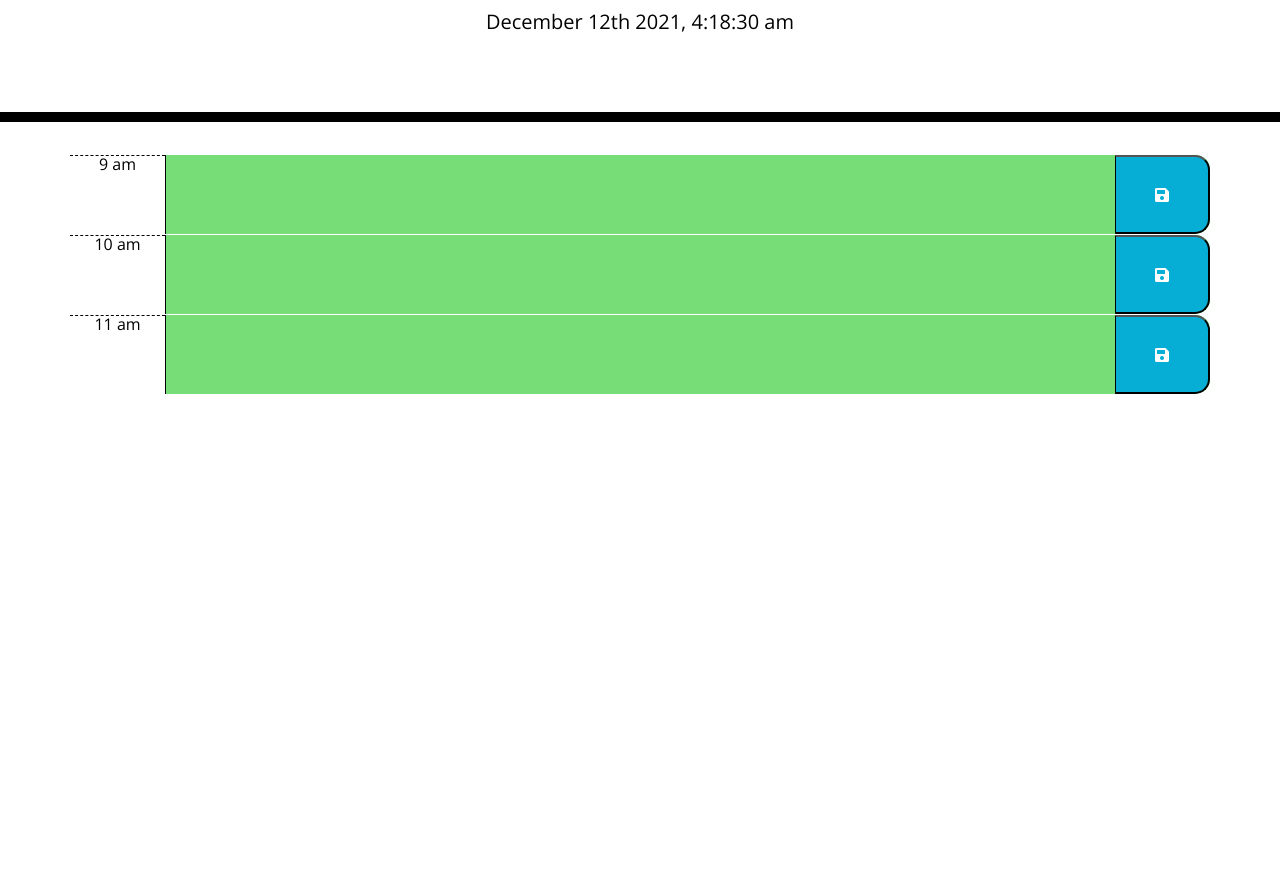
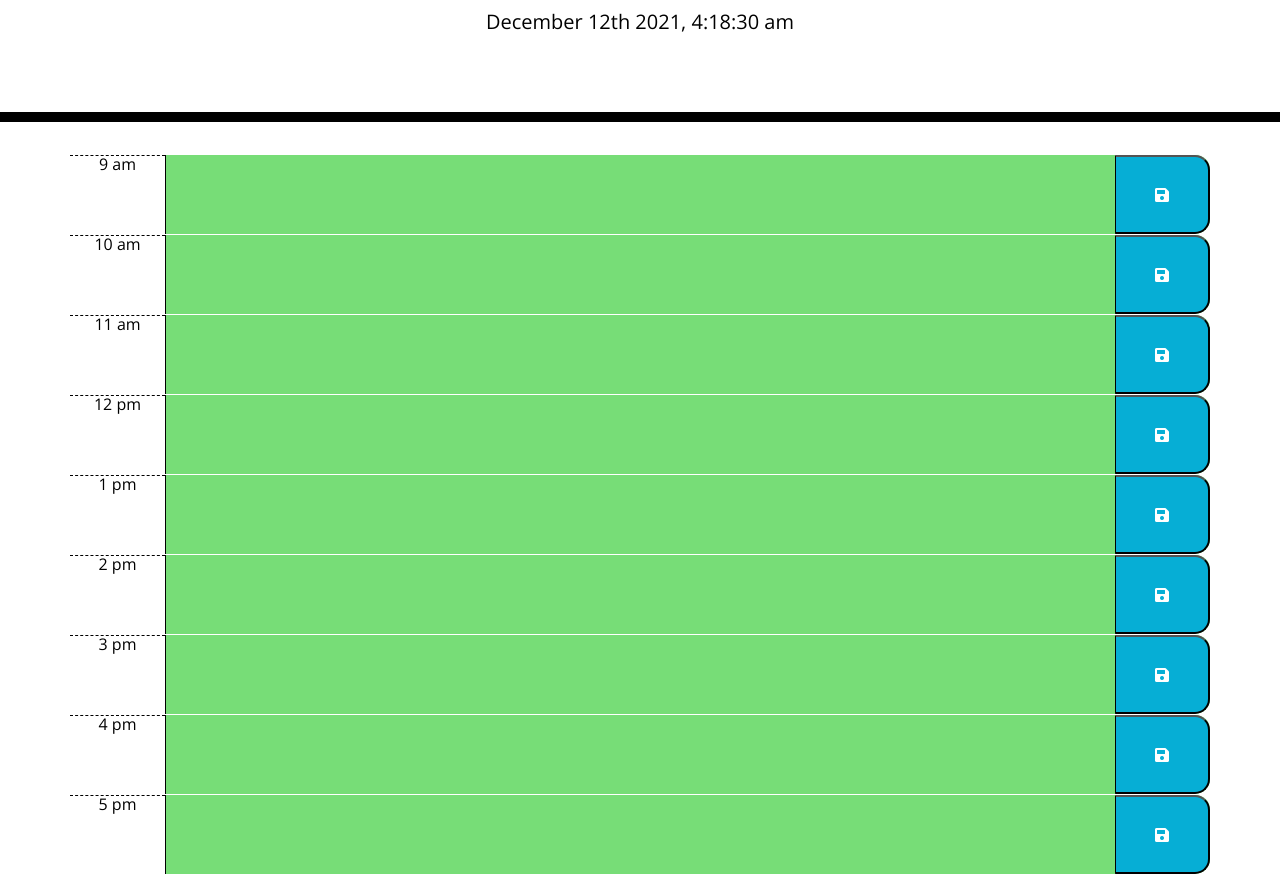
Before and after one commit to cavazosdotcom/planner, a plain HTML site: page index.html in a window 1280 px wide. Shown: the part 182-1056 px from the top of the page. Before the commit the page ends 800 px from the top, so only its background shows below. Drawn offline with nearby package versions, Linux system fonts and the light colour scheme.

Commit message:
added all html time-block divs

```diff
--- a/index.html
+++ b/index.html
@@ -35,7 +35,36 @@
       <textarea class="col-10 description"></textarea>
       <button id="11" class="col-1 save-btn"><i class="fas fa-save"></i></button>
     </div>
-
+    <div class="row time-block">
+      <div class="col-1 hour">12 pm</div>
+      <textarea class="col-10 description"></textarea>
+      <button id="12" class="col-1 save-btn"><i class="fas fa-save"></i></button>
+    </div>
+    <div class="row time-block">
+      <div class="col-1 hour">1 pm</div>
+      <textarea class="col-10 description"></textarea>
+      <button id="13" class="col-1 save-btn"><i class="fas fa-save"></i></button>
+    </div>
+    <div class="row time-block">
+      <div class="col-1 hour">2 pm</div>
+      <textarea class="col-10 description"></textarea>
+      <button id="14" class="col-1 save-btn"><i class="fas fa-save"></i></button>
+    </div>
+    <div class="row time-block">
+      <div class="col-1 hour">3 pm</div>
+      <textarea class="col-10 description"></textarea>
+      <button id="15" class="col-1 save-btn"><i class="fas fa-save"></i></button>
+    </div>
+    <div class="row time-block">
+      <div class="col-1 hour">4 pm</div>
+      <textarea class="col-10 description"></textarea>
+      <button id="16" class="col-1 save-btn"><i class="fas fa-save"></i></button>
+    </div>
+    <div class="row time-block">
+      <div class="col-1 hour">5 pm</div>
+      <textarea class="col-10 description"></textarea>
+      <button id="17" class="col-1 save-btn"><i class="fas fa-save"></i></button>
+    </div>
 
     <!-- Timeblocks go here -->
 
```
